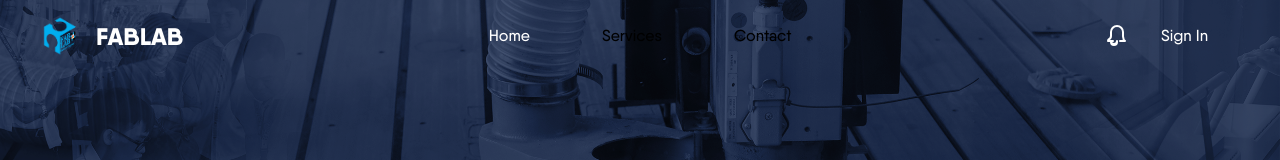
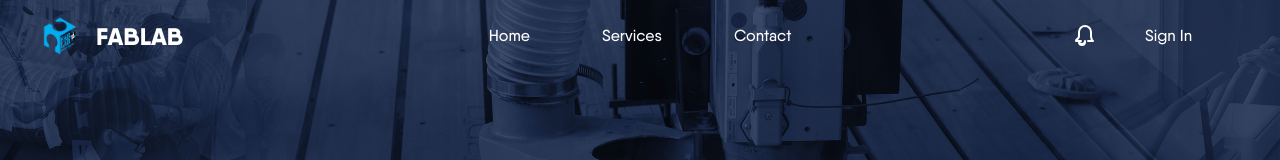
Before and after one commit to Marieee08/RESOLAB, a Next.js app: page /user-services in a window 1280 px wide. Shown: the top 160 px of the page. Built offline with nearby package versions, Linux system fonts and the light colour scheme; no server answers; the database is empty.

Commit message:
navbar fixed now

```diff
--- a/src/components/custom/navbar.tsx
+++ b/src/components/custom/navbar.tsx
@@ -16,6 +16,7 @@ const Navbar = () => {
   const router = useRouter();
   const pathname = usePathname();
   const userRole = user?.publicMetadata?.role || "USER";
+
   useEffect(() => {
     const handleScroll = () => {
       if (window.scrollY > 50) {
@@ -38,7 +39,7 @@ const Navbar = () => {
           setIconColor('#0e4579');
         } else {
           setBgColor('transparent');
-          setTextColor('');
+          setTextColor('white');
           setIconColor('white');
         }
       }
@@ -90,15 +91,15 @@ const Navbar = () => {
             </Link>
 
             <SignedIn>
-                  <Link href="/user-dashboard" className="font-qanelas1 text-black px-4 py-2 rounded-full hover:bg-[#d5d7e2] transition duration-300">
+                  <Link style={{color: textColor}} href="/user-dashboard" className={linkClassName}>
                     Dashboard
                   </Link>
             </SignedIn>
 
-            <Link href="/user-services" className="font-qanelas1 text-black px-4 py-2 rounded-full hover:bg-[#d5d7e2] transition duration-300">
+            <Link href="/user-services" className={linkClassName} style={{color: textColor}}>
                 Services
               </Link>
-            <Link href="/contact" className="font-qanelas1 text-black px-4 py-2 rounded-full hover:bg-[#d5d7e2] transition duration-300">
+            <Link href="/contact" className={linkClassName}  style={{color: textColor}} >
               Contact
             </Link>
 
@@ -128,7 +129,7 @@ const Navbar = () => {
           <div className="flex items-center gap-3 2xsm:gap-7">
             <SignedOut>
               <SignInButton mode='modal'>
-                <button style={{color: iconColor}} className="font-qanelas1 text-[#0e4579]">Sign In</button>
+                <button style={{color: iconColor}} className={linkClassName} >Sign In</button>
               </SignInButton>
             </SignedOut>
             <SignedIn>
```
Also changed, not shown: 1 other file (tests, documents, lock files or other folders).
